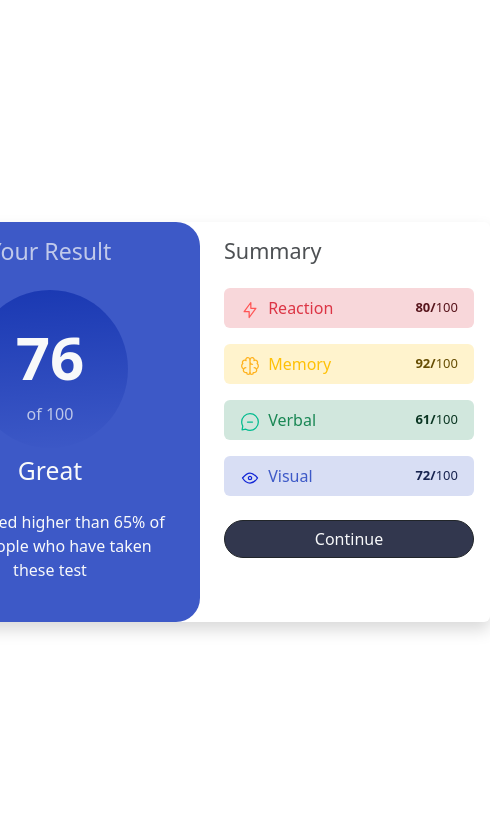
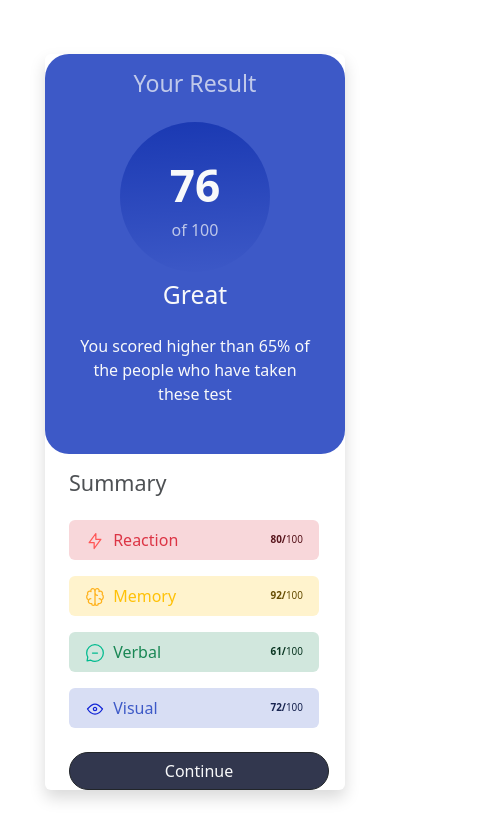
Before and after one commit to Blaise28/Results-summary-component, a website: page index.html in a window 390 px wide. Shown: the whole page, 490 px wide, since content can reach past the window. Drawn offline with Linux system fonts and the light colour scheme.

Commit message:
responsive design

```diff
--- a/index.html
+++ b/index.html
@@ -28,7 +28,7 @@
     </style>
   </head>
   <body>
-    <main class="attribution shadow rounded d-flex">
+    <main class="attribution shadow rounded  d-block d-md-flex">
       <section class="result bg-primary text-light p-3">
         <h3 class="title mb-4">Your Result</h3>
         <div
--- a/style/style.scss
+++ b/style/style.scss
@@ -8,23 +8,20 @@ body {
   align-items: center;
   min-height: 100vh;
 }
-.attribution {
-  height: 400px;
-}
 .result {
-  width: 300px;
+  max-width: 300px;
   border-radius: 1.5rem;
   .title {
     opacity: 0.7;
   }
   .notes {
-    height: 43%;
-    width: 58%;
+    height: 150px;
+    width: 150px;
     border-radius: 50%;
     margin: auto;
     background: linear-gradient(176deg, hsl(228deg 100% 32% / 58%), transparent);
     .point{
-      font-size: 60px;
+      font-size: calc(2.4rem + 1.5vw);
     }
     .max{
       opacity: 0.7;
@@ -38,7 +35,7 @@ body {
     width: 250px;
   }
   .point{
-    font-size: 13px;
+    font-size: calc(.5rem + 0.5vw);
   }
 }
 .summary{
```
Also changed, not shown: style/dist/style.min.css, 1 other file.
